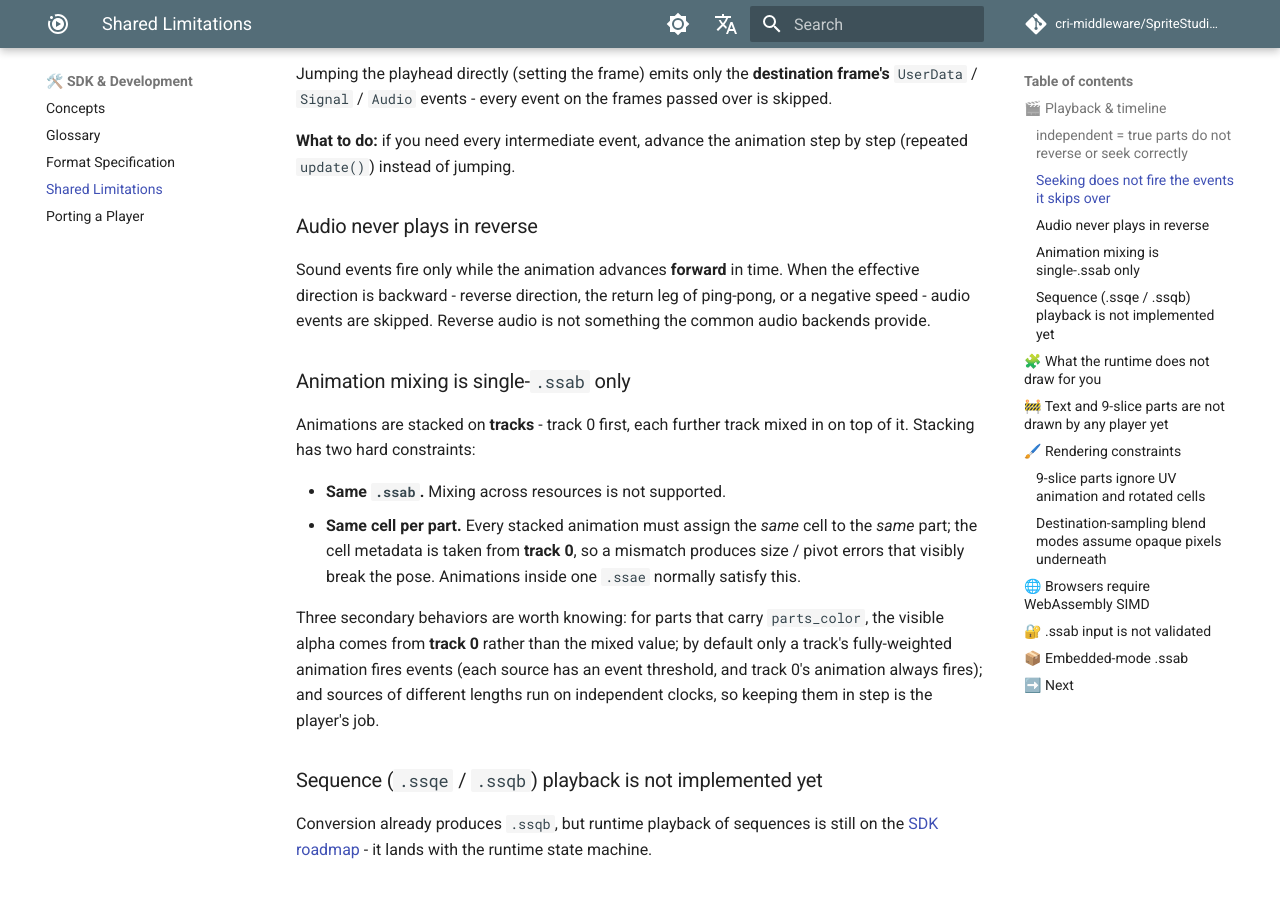
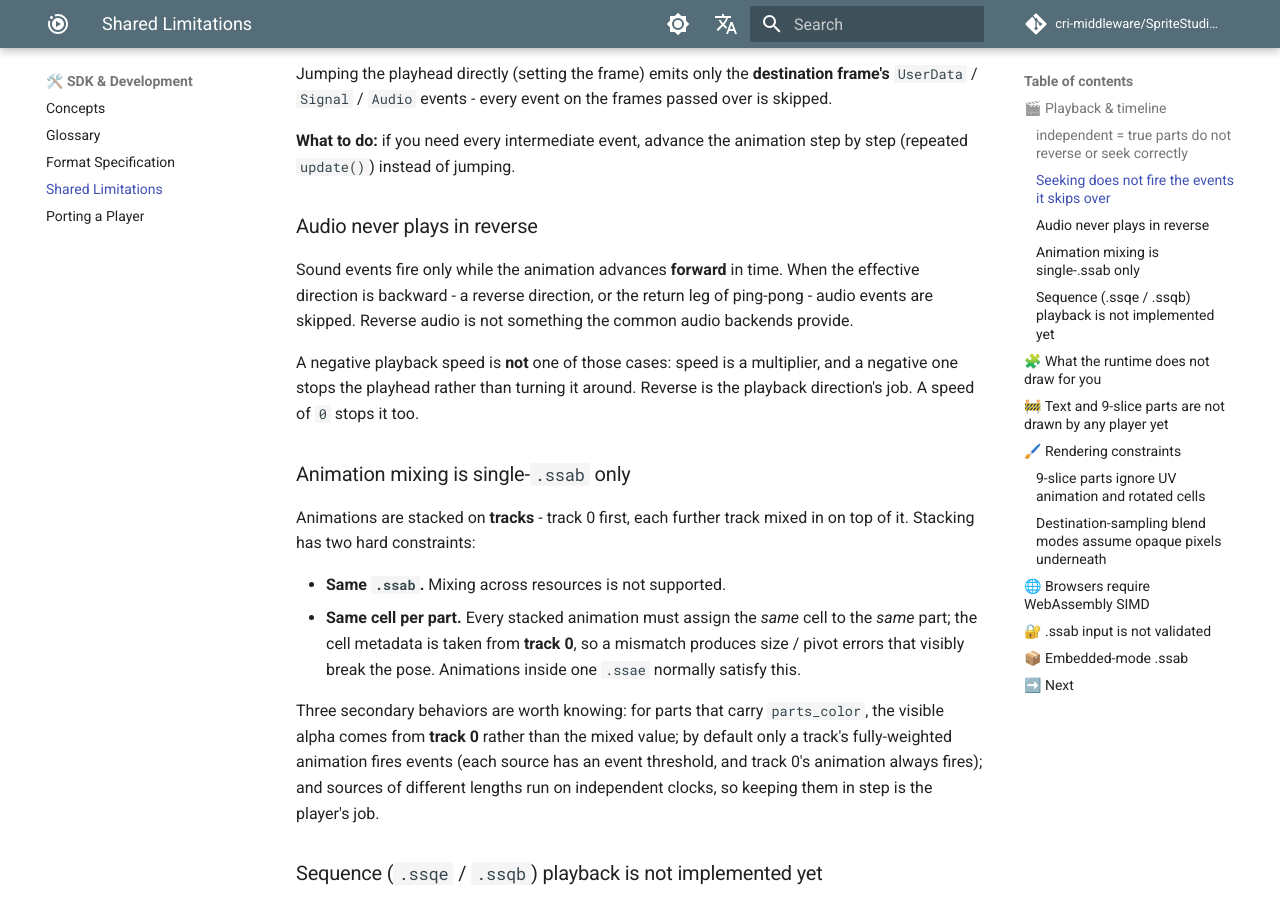
Before and after one commit to cri-middleware/SpriteStudio-Docs, an MkDocs documentation site: the page built from docs/en/sdk/limitations.md, in a window 1280 px wide and 900 px high, scrolled down 778 px. Built offline with MkDocs 1.6.1 and Material for MkDocs 9.7.7, drawn with Linux system fonts in a browser that asks for light colours; comment, search, counter and statistics services are not loaded.

Commit message:
docs(limitations): a negative speed stops playback, it does not reverse it
The reverse-audio entry listed "a negative speed" as one of the cases where the
effective direction is backward. It never was: `is_playing_forward` reads the
playback direction and the ping-pong leg, and the speed sign never reached it —
`set_animation_speed` normalized anything at or below zero to 1.0, so a negative
rate played forwards at full speed.

SpriteStudio-SDK#372 changed that half: zero and negative now stop the playhead.
Either way the claim was wrong, and this page is where the five Player repos
took it from.

Reverse is the playback direction; speed is a multiplier that cannot turn the
playhead around.

```diff
--- a/docs/en/sdk/limitations.md
+++ b/docs/en/sdk/limitations.md
@@ -33,8 +33,12 @@ Jumping the playhead directly (setting the frame) emits only the **destination f
 ### Audio never plays in reverse
 
 Sound events fire only while the animation advances **forward** in time. When the effective
-direction is backward - reverse direction, the return leg of ping-pong, or a negative speed -
-audio events are skipped. Reverse audio is not something the common audio backends provide.
+direction is backward - a reverse direction, or the return leg of ping-pong - audio events are
+skipped. Reverse audio is not something the common audio backends provide.
+
+A negative playback speed is **not** one of those cases: speed is a multiplier, and a negative
+one stops the playhead rather than turning it around. Reverse is the playback direction's job.
+A speed of `0` stops it too.
 
 ### Animation mixing is single-`.ssab` only
 
```
Also changed, not shown: docs/ja/sdk/limitations.md (+5 -2 lines).
